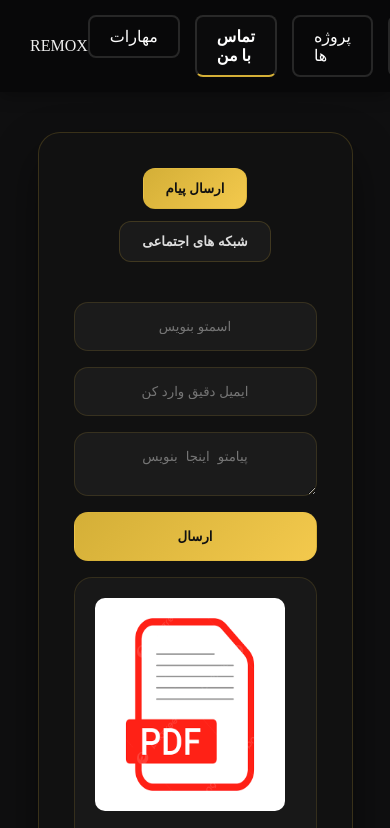
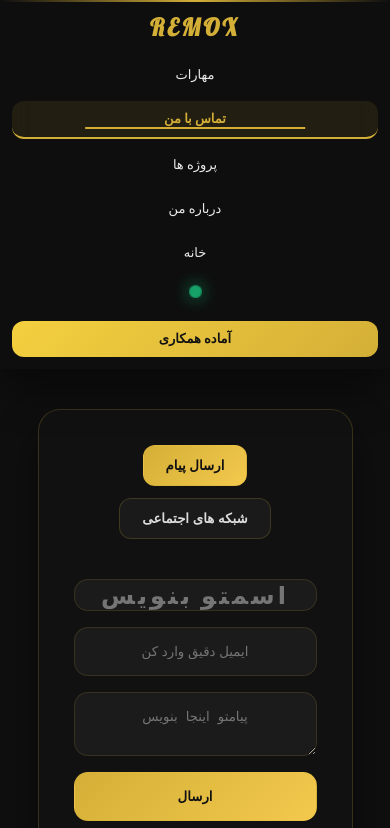
Before and after one commit to Remox-code/Remox-main, a plain HTML site: page pages/contact/contact.html in a window 390 px wide. Shown: the top 828 px of the page. Drawn offline with Linux system fonts and the light colour scheme.

Commit message:
Update website

```diff
--- a/all-css-js/header.css
+++ b/all-css-js/header.css
@@ -1,92 +1,373 @@
+.menu a.active,
+.menu a:hover,
+.name {
+  color: var(--gold);
+}
+.availability .btn,
+.menu a {
+  border-radius: 12px;
+  text-decoration: none;
+}
+:root {
+  --gold: #d4af37;
+  --gold-light: #f4d03f;
+  --gold-dark: #8b6b14;
+  --bg: #0b0b0b;
+  --card: rgba(15, 15, 15, 0.78);
+  --border: rgba(212, 175, 55, 0.18);
+  --white: #fff;
+  --text: #d8d8d8;
+  --success: #19c37d;
+  --danger: #ff5d5d;
+  --shadow: 0 15px 45px rgba(0, 0, 0, 0.45);
+  --transition: 0.35s ease;
+}
+.header-wrapper {
+  position: sticky;
+  top: 15px;
+  z-index: 9999;
+  padding: 0 20px;
+}
 .container-header {
-  display: flex;
-  justify-content: space-between;
-  align-items: center;
-  padding: 15px 30px;
-  position: sticky;
-  top: 0;
-  background: rgba(0, 0, 0, 0.44);
-  z-index: 1000;
-  box-shadow: 0 4px 15px rgba(0, 0, 0, 0.3);
-}
-a {
-  text-decoration: none;
-  color: #fff;
-  transition: color 0.25s;
-}
-.menu ul {
-  list-style: none;
-  display: flex;
-  padding: 0;
-  gap: 15px;
-}
-
-.menu a {
-  display: block;
-  padding: 10px 20px;
-  border: 2px solid #ffffff20;
-  border-radius: 8px;
-  transition: 0.25s ease-in-out;
-  font-size: 16px;
-  position: relative;
-}
-.menu a:hover {
-  border-color: #ffffff60;
-  transform: translate(3px, -3px);
-  box-shadow: 0 0 10px #ffffff20;
-}
-.availability {
-  padding: 0 12px;
-  border-radius: 10px;
+  max-width: 1400px;
+  margin: auto;
+  height: 82px;
   display: flex;
   align-items: center;
   justify-content: space-between;
-  gap: 10px;
-  color: #fff;
+  background: var(--card);
+  backdrop-filter: blur(18px);
+  -webkit-backdrop-filter: blur(18px);
+  border-radius: 20px;
+  box-shadow: var(--shadow);
+  transition: 0.35s;
+  overflow: hidden;
+  position: relative;
+}
+.menu,
+.menu ul {
+  height: 100%;
+}
+.menu a,
+.menu ul {
+  align-items: center;
+  display: flex;
+}
+.container-header::before {
+  content: "";
+  position: absolute;
+  left: 0;
+  top: 0;
+  width: 100%;
+  height: 2px;
+  background: linear-gradient(90deg, transparent, var(--gold), transparent);
+}
+.name {
+  font-size: 32px;
+  font-weight: 700;
+  letter-spacing: 5px;
+  user-select: none;
+  padding-left: 30px;
+  font-family: Lobster, cursive;
+  transition: 0.3s;
+}
+.name:hover {
+  transform: scale(1.05);
+  color: var(--gold-light);
+}
+.menu ul {
+  justify-content: center;
+  gap: 12px;
+  list-style: none;
+}
+.menu a {
+  position: relative;
+  justify-content: center;
+  padding: 13px 18px;
+  color: #ececec;
+  font-size: 15px;
+  transition: var(--transition);
+}
+.menu a:hover {
+  background: rgba(212, 175, 55, 0.08);
+}
+.menu a::after {
+  content: "";
+  position: absolute;
+  bottom: 8px;
+  left: 50%;
+  transform: translateX(-50%);
+  width: 0;
+  height: 2px;
+  background: var(--gold);
+  transition: 0.3s;
+}
+.menu a.active::after,
+.menu a:hover::after {
+  width: 60%;
+}
+.menu a.active {
+  background: rgba(212, 175, 55, 0.1);
+}
+.availability {
+  display: flex;
+  align-items: center;
+  gap: 18px;
+  padding-right: 25px;
 }
 .status-dot {
-  width: 10px;
-  height: 10px;
+  width: 11px;
+  height: 11px;
   border-radius: 50%;
-  animation: 1.5s infinite pulse;
+  animation: 1.6s infinite pulse;
+}
+.content {
+  display: flex;
+  flex-direction: column;
+  gap: 3px;
+}
+.content h3 {
+  font-size: 15px;
+  color: #fff;
+  font-weight: 600;
+}
+.content p {
+  color: #a8a8a8;
+  font-size: 12px;
+}
+.available .status-dot {
+  background: var(--success);
+  box-shadow: 0 0 15px var(--success);
+}
+.busy .status-dot {
+  background: var(--danger);
+  box-shadow: 0 0 15px var(--danger);
 }
 .availability .btn {
-  text-decoration: none;
-  padding: 10px 10px;
-  border-radius: 12px;
-  font-weight: bolder;
+  padding: 12px 20px;
+  color: #111;
+  font-weight: 700;
+  background: linear-gradient(135deg, var(--gold-light), var(--gold));
   transition: 0.3s;
-  border: none;
-  font-size: 0.8rem;
 }
 .availability .btn:hover {
   transform: translateY(-4px);
-  box-shadow: 0 10px 10px #000;
-}
-.available .status-dot {
-  background: #166608;
-  box-shadow: 0 0 12px #0d7e0f;
-}
-.available .btn {
-  background: #1b680e;
-  color: #fff;
-}
-.busy .status-dot {
-  background: #e53935;
-  box-shadow: 0 0 12px #e53935;
-}
-.busy .btn {
-  background: #e53935;
-  color: #fff;
+  box-shadow: 0 15px 30px rgba(212, 175, 55, 0.35);
 }
 @keyframes pulse {
   0%,
   100% {
+    transform: scale(1);
     opacity: 1;
-    transform: scale(1);
   }
   50% {
-    opacity: 0.5;
-    transform: scale(1.3);
+    transform: scale(1.35);
+    opacity: 0.55;
   }
 }
+.menu-toggle {
+  display: none;
+  width: 48px;
+  height: 48px;
+  background: rgba(255, 255, 255, 0.04);
+  border: 1px solid var(--border);
+  border-radius: 12px;
+  cursor: pointer;
+  align-items: center;
+  justify-content: center;
+  transition: 0.3s;
+  z-index: 10001;
+}
+.menu-toggle:hover {
+  background: rgba(212, 175, 55, 0.12);
+  border-color: var(--gold);
+}
+.menu-toggle span {
+  position: relative;
+  display: block;
+  width: 22px;
+  height: 2px;
+  background: #fff;
+  transition: 0.35s;
+}
+.menu-toggle span::after,
+.menu-toggle span::before {
+  content: "";
+  position: absolute;
+  width: 22px;
+  height: 2px;
+  background: #fff;
+  left: 0;
+  transition: 0.35s;
+}
+.menu-toggle span::before {
+  top: -7px;
+}
+.menu-toggle span::after {
+  top: 7px;
+}
+.menu-toggle.active span {
+  background: 0 0;
+}
+.menu-toggle.active span::before {
+  transform: rotate(45deg);
+  top: 0;
+}
+.menu-toggle.active span::after {
+  transform: rotate(-45deg);
+  top: 0;
+}
+.container-header.scrolled {
+  height: 68px;
+  background: rgba(8, 8, 8, 0.88);
+  backdrop-filter: blur(24px);
+  box-shadow: 0 10px 35px rgba(0, 0, 0, 0.6);
+}
+body.menu-open {
+  overflow: hidden;
+}
+.menu-overlay {
+  position: fixed;
+  inset: 0;
+  background: rgba(0, 0, 0, 0.55);
+  backdrop-filter: blur(3px);
+  opacity: 0;
+  visibility: hidden;
+  transition: 0.3s;
+  z-index: 9997;
+}
+.menu-overlay.active {
+  opacity: 1;
+  visibility: visible;
+}
+.availability .btn,
+.menu a,
+.menu-toggle {
+  will-change: transform;
+}
+.availability .btn:focus,
+.menu a:focus,
+.menu-toggle:focus {
+  outline: 2px solid var(--gold);
+  outline-offset: 3px;
+}
+@media (max-width: 1024px) {
+  .header-wrapper {
+    padding: 0 12px;
+  }
+  .container-header {
+    height: 72px;
+    padding: 0 20px;
+  }
+  .name {
+    font-size: 28px;
+    letter-spacing: 3px;
+    padding-left: 0;
+  }
+  .menu ul {
+    gap: 4px;
+  }
+  .menu a {
+    padding: 10px 12px;
+    font-size: 14px;
+  }
+  .availability {
+    gap: 10px;
+    padding-right: 0;
+  }
+  .availability .btn {
+    padding: 10px 14px;
+    font-size: 13px;
+  }
+  .content h3 {
+    font-size: 13px;
+  }
+  .content p {
+    font-size: 11px;
+  }
+}
+@media (max-width: 768px) {
+  .content,
+  .menu a,
+  .name {
+    text-align: center;
+  }
+  .header-wrapper {
+    top: 0;
+    padding: 0;
+  }
+  .container-header {
+    height: auto;
+    padding: 15px;
+    border-radius: 0;
+    display: flex;
+    flex-wrap: wrap;
+    gap: 15px;
+  }
+  .availability,
+  .name {
+    padding: 0;
+    width: 100%;
+  }
+  .name {
+    font-size: 28px;
+  }
+  .menu {
+    width: 100%;
+    order: 2;
+  }
+  .menu ul {
+    display: flex;
+    justify-content: center;
+    flex-wrap: wrap;
+    gap: 8px;
+  }
+  .menu li {
+    flex: 1 1 calc(50% - 8px);
+  }
+  .menu a {
+    width: 100%;
+    padding: 12px;
+    font-size: 14px;
+  }
+  .availability {
+    order: 3;
+    justify-content: center;
+    flex-wrap: wrap;
+    gap: 12px;
+  }
+  .content {
+    align-items: center;
+  }
+  .availability .btn {
+    width: 100%;
+    text-align: center;
+  }
+}
+@media (max-width: 480px) {
+  .container-header {
+    padding: 12px;
+  }
+  .name {
+    font-size: 24px;
+  }
+  .menu li {
+    flex: 1 1 100%;
+  }
+  .menu a {
+    font-size: 13px;
+    padding: 10px;
+  }
+  .availability {
+    flex-direction: column;
+  }
+  .availability .btn {
+    width: 100%;
+  }
+  .content h3 {
+    font-size: 12px;
+  }
+  .content p {
+    font-size: 10px;
+  }
+}
--- a/all-css-js/main.js
+++ b/all-css-js/main.js
@@ -1,19 +1,15 @@
 document.addEventListener("DOMContentLoaded", async () => {
   const BASE = window.BASE_PATH || "";
 
-  // لود کامپوننت‌ها
   await loadComponent("header", BASE + "components/header.html");
   await loadComponent("footer", BASE + "components/footer.html");
 
-  // وضعیت همکاری (بعد از لود شدن هدر)
-  setAvailability(1); // 0 = آزاد | 1 = مشغول
+  setAvailability(1);
 
-  // تصاویر
   document.querySelectorAll("[data-src]").forEach((img) => {
     img.src = BASE + img.dataset.src;
   });
 
-  // مسیر صفحات
   const routes = {
     home: "index.html",
     about: "pages/about/about.html",
@@ -22,13 +18,11 @@ document.addEventListener("DOMContentLoaded", async () => {
     skills: "pages/skills/skills.html",
   };
 
-  // لینک‌ها
   document.querySelectorAll("[data-page]").forEach((link) => {
     link.href = BASE + routes[link.dataset.page];
   });
 
-  // Active Link
-  const current = location.pathname;
+  const current = location.pathname.replace(/\\/g, "/");
 
   document.querySelectorAll("[data-page]").forEach((link) => {
     const route = routes[link.dataset.page];
@@ -38,7 +32,6 @@ document.addEventListener("DOMContentLoaded", async () => {
     }
   });
 
-  // Fade Animation
   const observer = new IntersectionObserver(
     (entries) => {
       entries.forEach((entry) => {
@@ -48,17 +41,15 @@ document.addEventListener("DOMContentLoaded", async () => {
       });
     },
     {
-      root: null,
       threshold: 0.15,
     },
   );
 
-  document.querySelectorAll(".fade").forEach((el) => observer.observe(el));
+  document
+    .querySelectorAll(".fade,.fade-hero")
+    .forEach((el) => observer.observe(el));
 });
 
-// ------------------------
-// Load HTML Component
-// ------------------------
 async function loadComponent(id, file) {
   const element = document.getElementById(id);
 
@@ -68,7 +59,7 @@ async function loadComponent(id, file) {
     const response = await fetch(file);
 
     if (!response.ok) {
-      throw new Error(`Failed to load ${file}`);
+      throw new Error("Failed to load : " + file);
     }
 
     element.innerHTML = await response.text();
@@ -77,24 +68,19 @@ async function loadComponent(id, file) {
   }
 }
 
-// ------------------------
-// Availability
-// ------------------------
 function setAvailability(status) {
-  const activity = document.querySelector(".content h3");
   const availability = document.querySelector(".availability");
-  const activityBtn = document.querySelector(".availability .btn");
+  const button = document.querySelector(".availability .btn");
 
-  if (!activity || !availability || !activityBtn) return;
+  if (!availability || !button) return;
 
-  let x = 1;
-  if (x == 0) {
+  availability.classList.remove("available", "busy");
+
+  if (status === 1) {
     availability.classList.add("available");
-    availability.classList.remove("busy");
-    activityBtn.innerHTML = "درخواست همکاری";
-  } else if (x == 1) {
+    button.textContent = "آماده همکاری";
+  } else {
     availability.classList.add("busy");
-    availability.classList.remove("available");
-    activityBtn.innerHTML = "درخواست همکاری برای آینده";
+    button.textContent = "مشغول پروژه";
   }
 }
--- a/pages/about/style.css
+++ b/pages/about/style.css
@@ -19,7 +19,7 @@
   padding: 30px;
   background:
     linear-gradient(rgba(26, 26, 26, 0.9), rgba(26, 26, 26, 0.95)),
-    url("../../image/hero-bg/about-hero.jpg") center center/cover no-repeat;
+    url("../../image/hero-bg/about-hero.webp") center center/cover no-repeat;
   border-radius: 15px;
   box-shadow: 0 0 40px rgba(212, 175, 55, 0.08);
 }
```
Also changed, not shown: index.html (+2 -2 lines), pages/about/about.html (+1 -1 lines), image/hero-bg/about-hero.jpg (deleted), image/hero-bg/about-hero.webp (added), image/logos/logo.jpg (deleted), image/logos/logo.webp (added).
